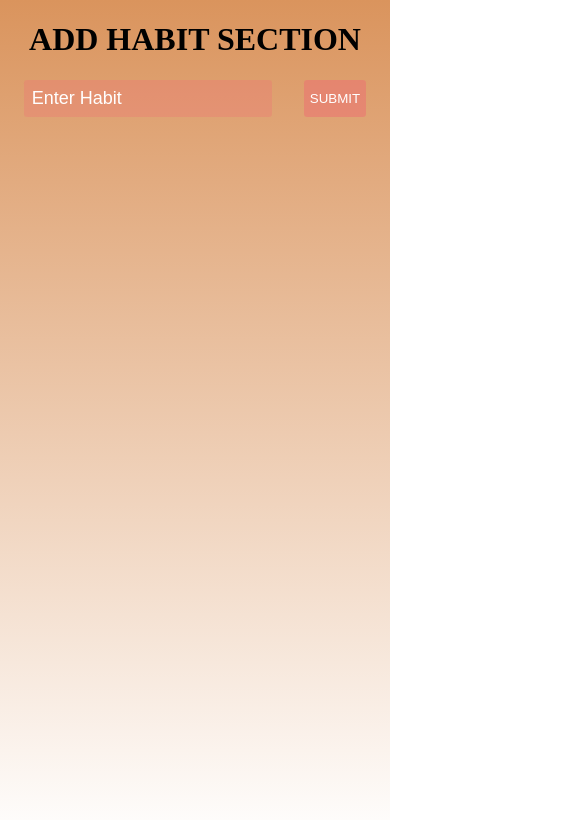
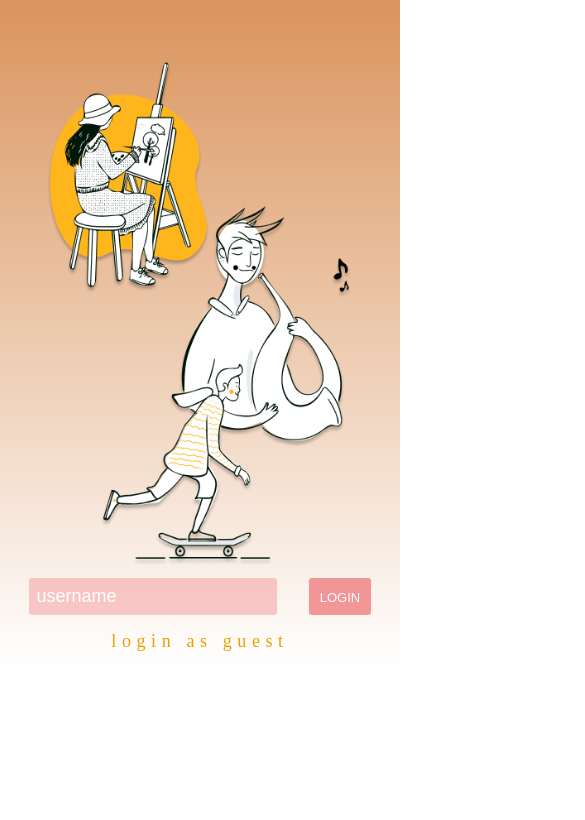
Before and after one commit to lauragracem/ajax-project, a website: page index.html in a window 390 px wide. Shown: the top 820 px of the page, 585 px wide, since content can reach past the window. Drawn offline with Linux system fonts and the light colour scheme.

Commit message:
CSS edits for mobile view

```diff
--- a/css/layout.css
+++ b/css/layout.css
@@ -31,3 +31,14 @@ img {
   justify-content: center;
   margin-top: 1rem;
 }
+
+@media screen and (max-width: 400px) {
+  .container {
+    width: 400px;
+    height: auto;
+  }
+
+  img {
+    width: 60rem;
+  }
+}
--- a/index.html
+++ b/index.html
@@ -14,7 +14,7 @@
   </header>
   <main>
     <div class="container">
-      <div class="hidden" data-view="user-login">
+      <div class="" data-view="user-login">
         <div class="row images">
           <img src="images/habits.png">
         </div>
@@ -30,7 +30,7 @@
           <a>login as guest</a>
         </div>
       </div>
-      <div data-view="habit-form">
+      <div class="hidden" data-view="habit-form">
         <div class="row">
           <div class="temp">
             <h1>ADD HABIT SECTION</h1>
```
